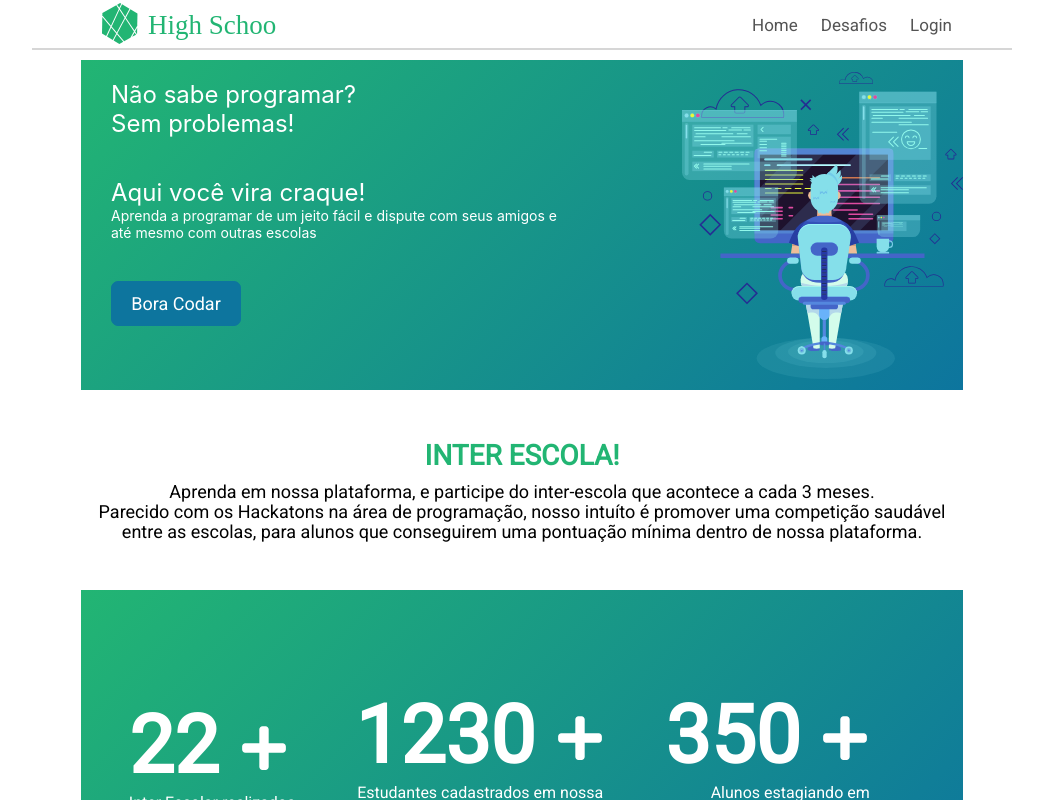
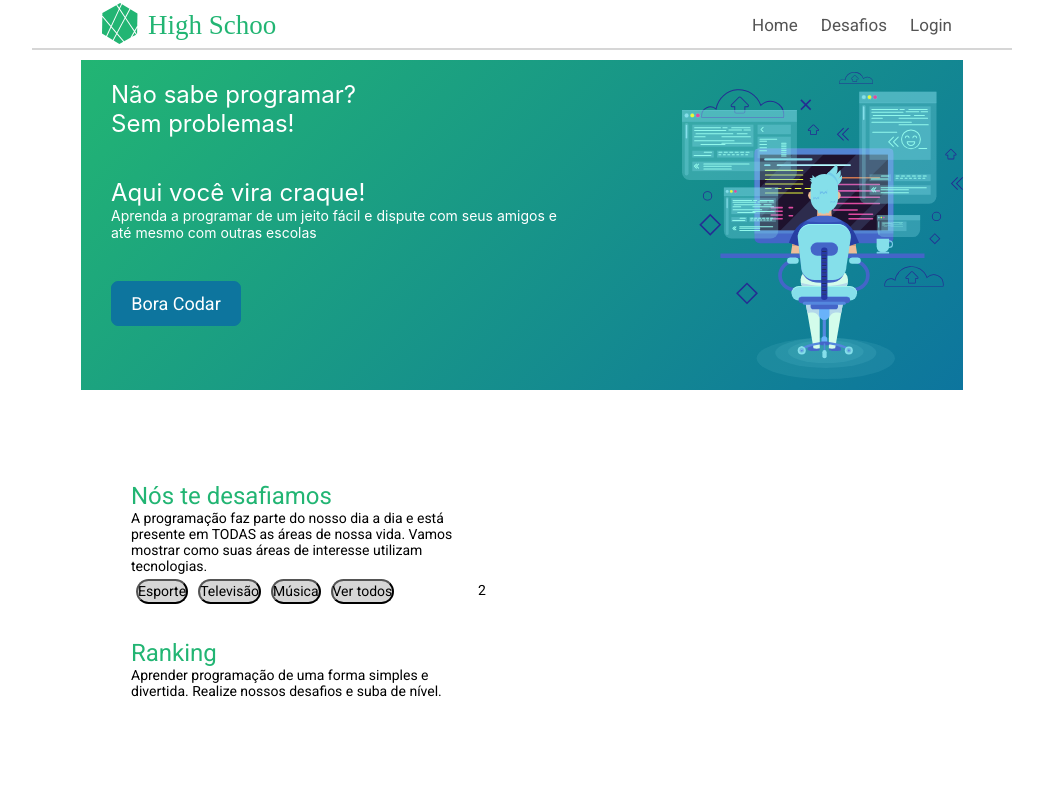
Before and after one commit to patricklongo1/hackatonRsxp, a React (Create React App) app in the folder frontend/frontend/: page / in a window 1280 px wide. Shown: the top 800 px of the page, without its empty margins (118-1161 px from the left). Built offline with nearby package versions, Linux system fonts and the light colour scheme.

Commit message:
Ajuste de conflito do App.js

```diff
--- a/frontend/frontend/src/App.js
+++ b/frontend/frontend/src/App.js
@@ -4,6 +4,7 @@ import Banner from './widgets/Banner';
 import Contadores from './widgets/Contadores'
 import Footer from './widgets/Footer';
 import InterEscola from './widgets/InterEscola';
+import Challenge from './widgets/Challenge';
 
 import GlobalStyle from './styles/global';
 
@@ -14,6 +15,7 @@ class App extends Component {
                 <GlobalStyle />
                 <Header />
                 <Banner />
+                <Challenge />
                 <InterEscola />
                 <Contadores />
                 <Footer />
--- /dev/null
+++ b/frontend/frontend/src/components/buttonRounded/Button.js
@@ -0,0 +1,8 @@
+import React from 'react';
+import BtnStyle from './style';
+
+const Button = props => {
+    return <BtnStyle>{props.text}</BtnStyle>;
+};
+
+export default Button;
--- /dev/null
+++ b/frontend/frontend/src/components/buttonRounded/style.js
@@ -0,0 +1,10 @@
+import styled from 'styled-components';
+
+const Button = styled.button`
+    margin: 5px 5px;
+    height: 25px;
+    border-radius: 50px;
+    background-color: #d6d6d6;
+`;
+
+export default Button;
--- a/frontend/frontend/src/components/title/Title.js
+++ b/frontend/frontend/src/components/title/Title.js
@@ -2,7 +2,7 @@ import React from 'react';
 import SpanTitle from './style';
 
 const Title = props => {
-    return <SpanTitle>{props.text}</SpanTitle>;
+    return <SpanTitle style={{ color: props.color }}>{props.text}</SpanTitle>;
 };
 
 export default Title;
--- /dev/null
+++ b/frontend/frontend/src/widgets/Challenge.js
@@ -0,0 +1,38 @@
+import React, { Component } from 'react';
+import Box from './styles/challenge';
+import Title from '../components/title/Title';
+import Text from '../components/text/Text';
+import ButtonR from '../components/buttonRounded/Button';
+
+class Challenge extends Component {
+    render() {
+        return (
+            <Box>
+                <div className="challenge__first">
+                    <div className="challenge__first_div">
+                        <Title text="Nós te desafiamos" color="#22b573" />
+                        <span style={{ width: '330px' }}>
+                            <Text text="A programação faz parte do nosso dia a dia e está presente em TODAS as áreas de nossa vida. Vamos mostrar como suas áreas de interesse utilizam tecnologias." />
+                        </span>
+                        <div className="challenge_first_div__buttons">
+                            <ButtonR text="Esporte" />
+                            <ButtonR text="Televisão" />
+                            <ButtonR text="Música" />
+                            <ButtonR text="Ver todos" />
+                        </div>
+                    </div>
+
+                    <div className="challenge__second_div">
+                        <Title text="Ranking" color="#22b573" />
+                        <span style={{ width: '330px' }}>
+                            <Text text="Aprender programação de uma forma simples e divertida. Realize nossos desafios e suba de nível." />
+                        </span>
+                    </div>
+                </div>
+                <div className="challenge__second">2</div>
+            </Box>
+        );
+    }
+}
+
+export default Challenge;
--- /dev/null
+++ b/frontend/frontend/src/widgets/styles/challenge.js
@@ -0,0 +1,37 @@
+import styled from 'styled-components';
+
+const Box = styled.div`
+    max-width: 1200px;
+    width: 90%;
+    height: 400px;
+    display: flex;
+    flex-direction: row;
+    align-items: center;
+    margin: 0 5%;
+
+    .challenge__first {
+        width: 45%;
+        padding: 50px;
+
+        .challenge__first_div,
+        .challenge__second_div {
+            display: flex;
+            flex-direction: column;
+
+            .challenge_first_div__buttons {
+                display: flex;
+                flex-direction: row;
+            }
+        }
+
+        .challenge__second_div {
+            margin-top: 30px;
+        }
+    }
+
+    .challenge__second {
+        width: 55%;
+    }
+`;
+
+export default Box;
```
